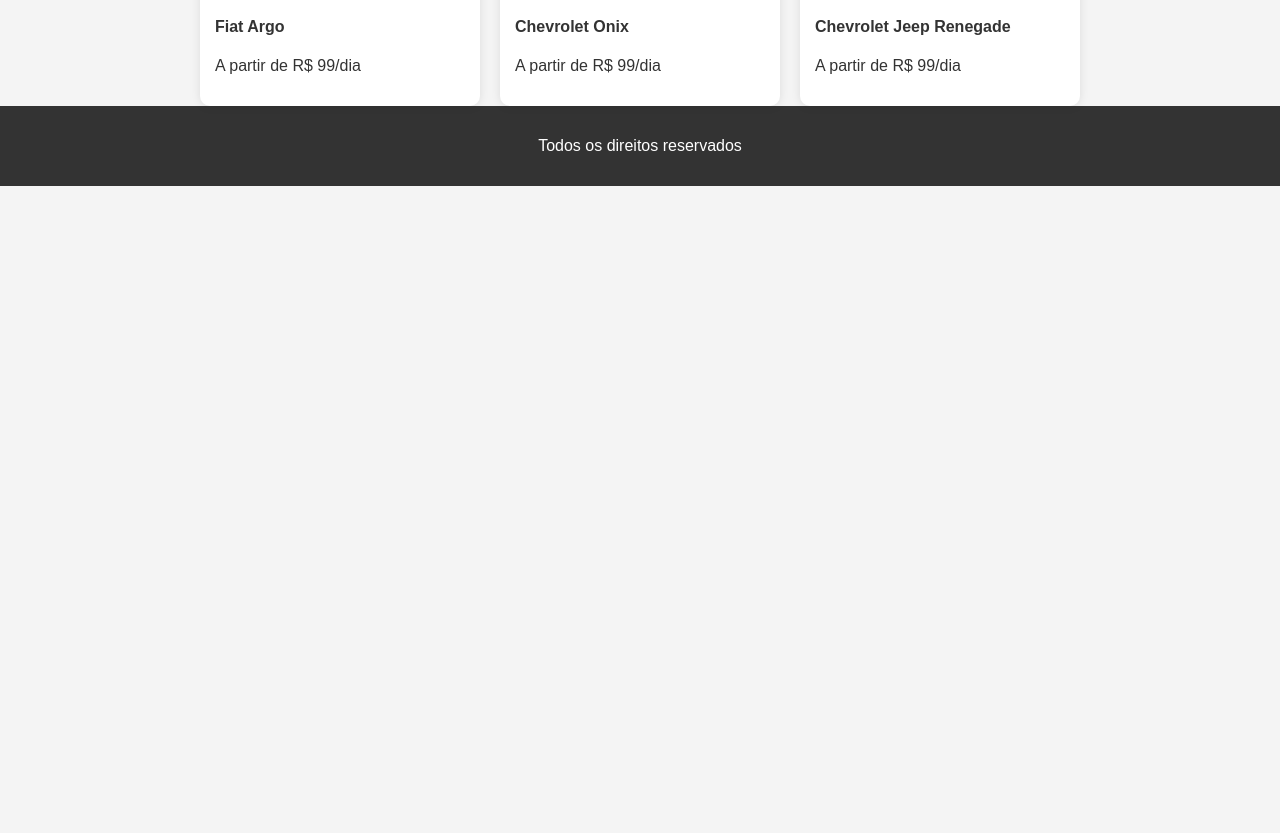
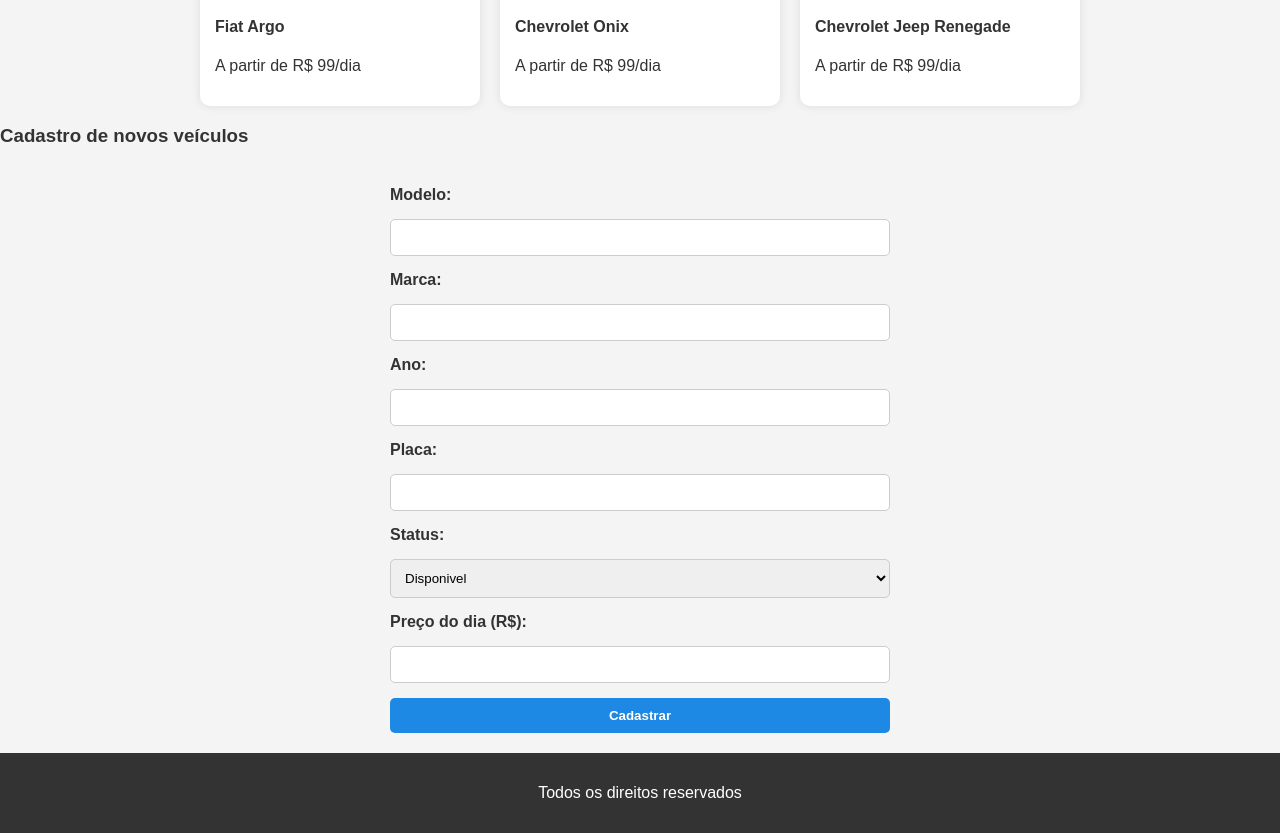
Before and after one commit to yancarlo0202/trabalho-tecnologia-web, a plain HTML site: page index.html in a window 1280 px wide. Shown: the part 568-1401 px from the top of the page. Before the commit the page ends 800 px from the top, so only its background shows below. Drawn offline with Linux system fonts and the light colour scheme.

Commit message:
cirando e sstilizando o formulário de cadastro de veículos

```diff
--- a/index.html
+++ b/index.html
@@ -41,6 +41,34 @@
             </div>
         </div>
     </section>
+    <section id="Cadastro">
+        <h3>Cadastro de novos veículos</h3>
+        <form id="form-veiculo">
+            <label for="modelo">Modelo:</label>
+            <input type="text" id="modelo" required>
+
+            <label for="marca">Marca:</label>
+            <input type="text" id="marca">
+
+            <label for="ano">Ano:</label>
+            <input type="number" id="ano">
+
+            <label for="placa">Placa:</label>
+            <input type="text" id="placa">
+
+            <label for="status">Status:</label>
+            <select id="status" required>
+                <option value="disponível">Disponivel</option>
+                <option value="alugado">Alugado</option>
+                <option value="manutencao">Manutenção</option>
+            </select>
+
+            <label for="preco">Preço do dia (R$):</label>
+            <input type="number" id="preco" step="0.01" required>
+
+            <button type="submit">Cadastrar</button>
+        </form>
+    </section>
     <footer>
         <p>Todos os direitos reservados</p>
     </footer>
--- a/styles.css
+++ b/styles.css
@@ -49,7 +49,6 @@
 .carros {
   padding: 40px 20px;
   text-align: center;
-
 }
 
 .grid {
@@ -78,3 +77,52 @@
   text-align: center;
   padding: 15px;
 }
+
+#cadastro {
+  background: white;
+  padding: 40px 20px;
+  margin: 30px auto;
+  max-width: 500px;
+  border-radius: 10px;
+  box-shadow: 0 0 10px rgba(0, 0, 0, 0.1);
+}
+
+#cadastro h3 {
+  text-align: center;
+  margin-bottom: 20px;
+  color: #1e88e5;
+}
+
+#form-veiculo {
+  display: flex;
+  flex-direction: column;
+  gap: 15px;
+  max-width: 500px;
+  margin: 0 auto;
+  padding: 20px;
+}
+
+#form-veiculo label {
+  font-weight: bold;
+}
+
+#form-veiculo input,
+#form-veiculo select {
+  padding: 10px;
+  border: 1px solid #ccc;
+  border-radius: 5px;
+}
+
+#form-veiculo button {
+  background-color: #1e88e5;
+  color: white;
+  padding: 10px;
+  font-weight: bold;
+  border: none;
+  border-radius: 5px;
+  cursor: pointer;
+}
+
+#form-veiculo button:hover {
+  background-color: #1565c0;
+}
```
Lines whose indentation alone changed are shown as unchanged.
